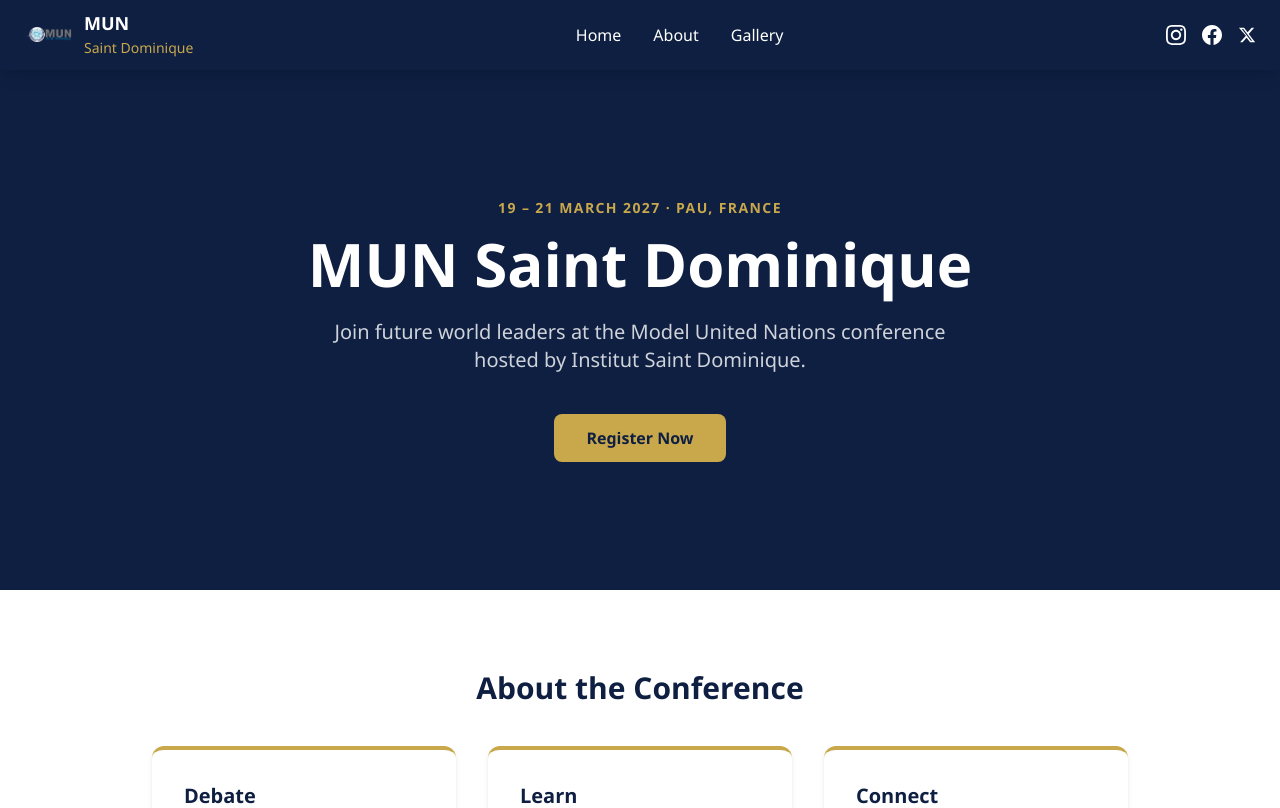
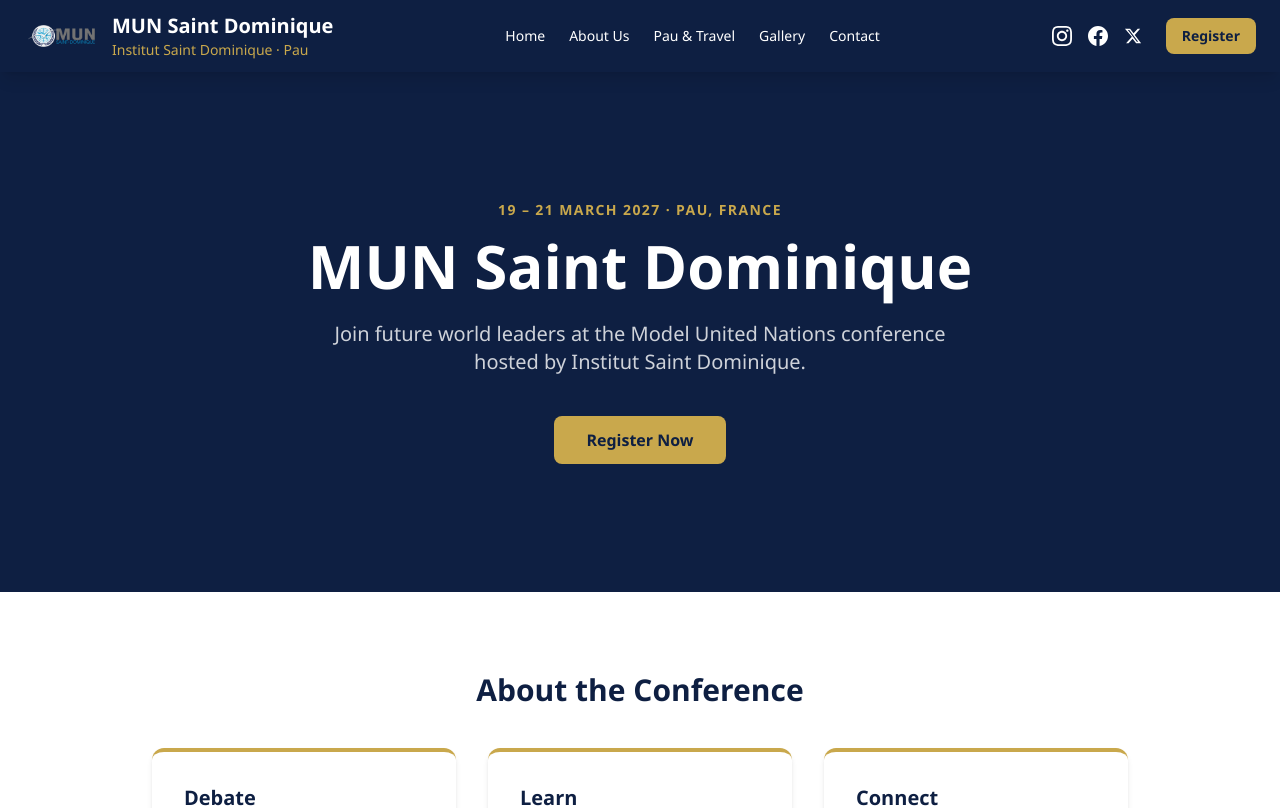
Before and after one commit to gastongabaixtucf8/projet-MUN-saintdo, a Next.js app: page / in a window 1280 px wide. Shown: the top 808 px of the page. Built offline with nearby package versions, Linux system fonts and the light colour scheme.

Commit message:
auto-save

```diff
--- a/components/Header.tsx
+++ b/components/Header.tsx
@@ -24,8 +24,10 @@ const XIcon = () => (
 
 const navLinks = [
   { href: '/', label: 'Home' },
-  { href: '/about', label: 'About' },
+  { href: '/about', label: 'About Us' },
+  { href: '/pau', label: 'Pau & Travel' },
   { href: '/gallery', label: 'Gallery' },
+  { href: '/contact', label: 'Contact' },
 ]
 
 const socialLinks = [
@@ -39,34 +41,34 @@ export default function Header() {
 
   return (
     <header className="bg-navy sticky top-0 z-50 shadow-lg">
-      <div className="max-w-7xl mx-auto px-4 sm:px-6 py-3 flex items-center justify-between">
+      <div className="max-w-7xl mx-auto px-4 sm:px-6 py-3 flex items-center justify-between gap-4">
 
         {/* Logo + Title */}
-        <Link href="/" className="flex items-center gap-3">
+        <Link href="/" className="flex items-center gap-4 shrink-0">
           <Image
             src="/images/logo MUN.webp"
             alt="MUN Saint Dominique"
-            width={48}
-            height={48}
-            className="rounded"
+            width={72}
+            height={72}
+            className="rounded-md"
           />
-          <span className="text-white font-bold text-lg hidden sm:block leading-tight">
-            MUN<br />
-            <span className="text-gold text-sm font-normal">Saint Dominique</span>
-          </span>
+          <div className="hidden sm:block leading-tight">
+            <p className="text-white font-bold text-xl">MUN Saint Dominique</p>
+            <p className="text-gold text-sm font-normal">Institut Saint Dominique · Pau</p>
+          </div>
         </Link>
 
         {/* Desktop Nav */}
-        <nav className="hidden md:flex items-center gap-8">
+        <nav className="hidden lg:flex items-center gap-6 flex-1 justify-center">
           {navLinks.map(({ href, label }) => (
-            <Link key={href} href={href} className="nav-link">
+            <Link key={href} href={href} className="nav-link text-sm whitespace-nowrap">
               {label}
             </Link>
           ))}
         </nav>
 
-        {/* Social links */}
-        <div className="hidden md:flex items-center gap-4">
+        {/* Social + CTA */}
+        <div className="hidden lg:flex items-center gap-4 shrink-0">
           {socialLinks.map(({ href, label, Icon }) => (
             <a
               key={href}
@@ -79,11 +81,19 @@ export default function Header() {
               <Icon />
             </a>
           ))}
+          <a
+            href="https://mymun.com/"
+            target="_blank"
+            rel="noopener noreferrer"
+            className="bg-gold text-navy font-bold px-4 py-2 rounded-lg text-sm hover:bg-yellow-400 transition-colors ml-2"
+          >
+            Register
+          </a>
         </div>
 
         {/* Mobile menu button */}
         <button
-          className="md:hidden text-white p-2"
+          className="lg:hidden text-white p-2"
           onClick={() => setMenuOpen(!menuOpen)}
           aria-label="Toggle menu"
         >
@@ -98,13 +108,22 @@ export default function Header() {
 
       {/* Mobile menu */}
       {menuOpen && (
-        <div className="md:hidden bg-navy-light border-t border-white/10 px-4 py-4 flex flex-col gap-4">
+        <div className="lg:hidden bg-navy-mid border-t border-white/10 px-6 py-5 flex flex-col gap-4">
           {navLinks.map(({ href, label }) => (
             <Link key={href} href={href} className="nav-link text-lg" onClick={() => setMenuOpen(false)}>
               {label}
             </Link>
           ))}
-          <div className="flex gap-4 pt-2 border-t border-white/10">
+          <a
+            href="https://mymun.com/"
+            target="_blank"
+            rel="noopener noreferrer"
+            className="btn-primary text-center mt-2"
+            onClick={() => setMenuOpen(false)}
+          >
+            Register on MyMUN
+          </a>
+          <div className="flex gap-5 pt-3 border-t border-white/10">
             {socialLinks.map(({ href, label, Icon }) => (
               <a key={href} href={href} target="_blank" rel="noopener noreferrer" aria-label={label} className="text-white hover:text-gold">
                 <Icon />
```
